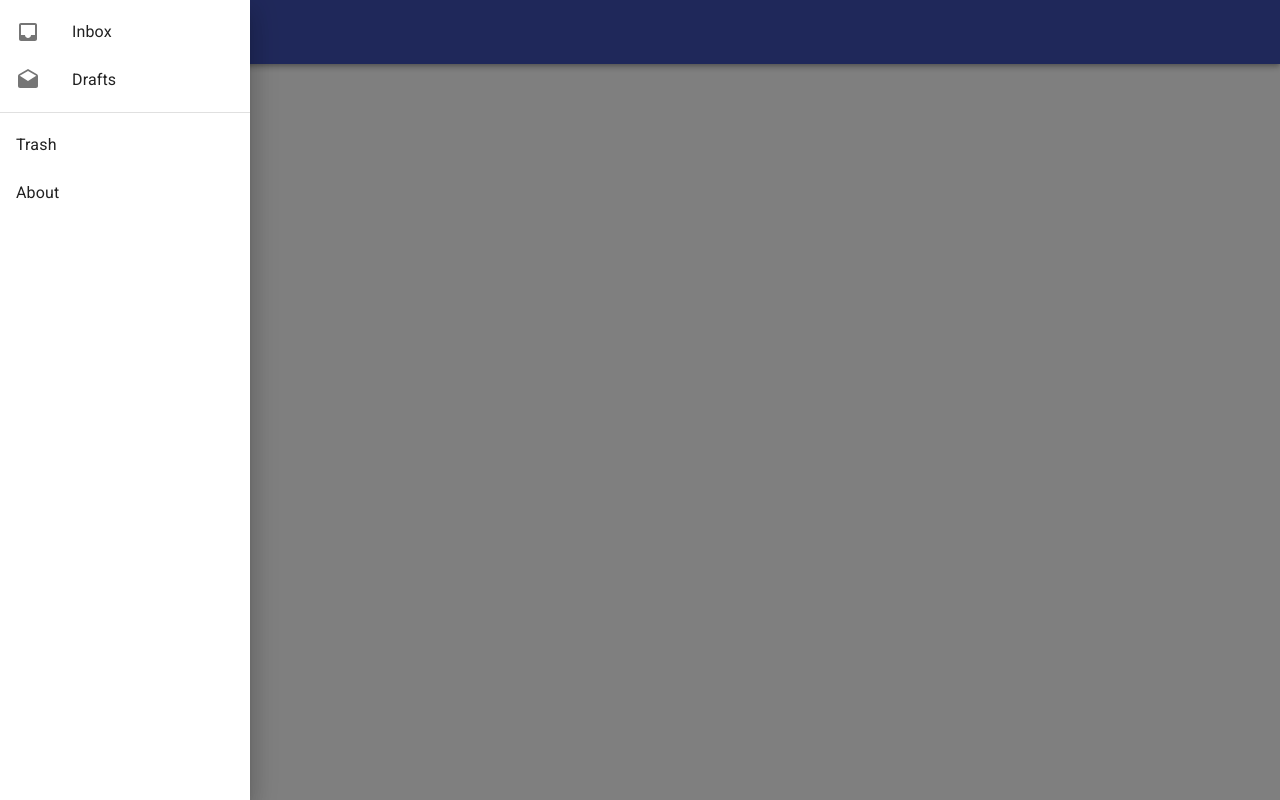
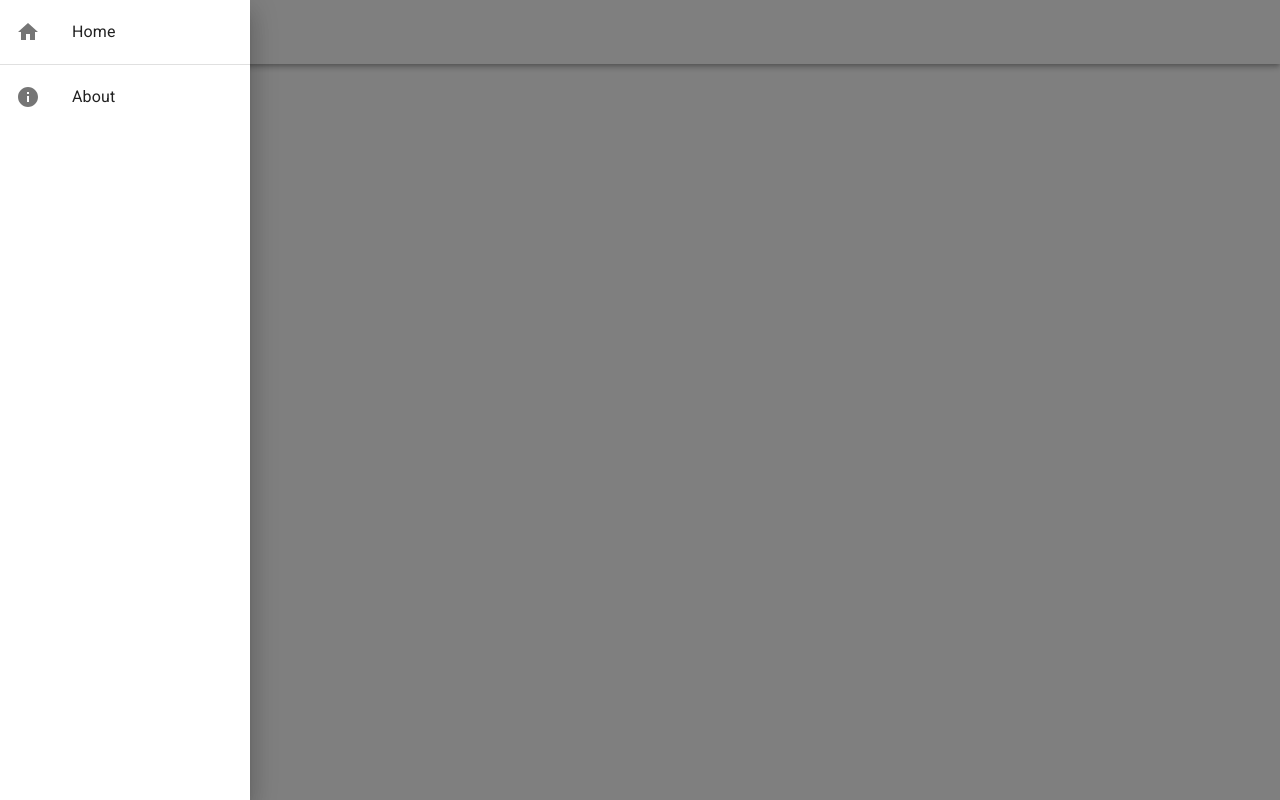
Before and after one commit to dhirajsriram/react-sample, a React (Create React App) app: page / in a window 1280 px wide. Both pictures are taken after a click on the button "menu". Built offline with nearby package versions, Linux system fonts and the light colour scheme.

Commit message:
Updates to menu

```diff
--- a/src/common/header/header.tsx
+++ b/src/common/header/header.tsx
@@ -41,7 +41,7 @@ export default function Header() {
 }
   return (
     <div className={classes.root}>
-      <AppBar position="static">
+      <AppBar position="static" color="inherit">
         <Toolbar>
           <IconButton onClick={toggleDrawer(true)} edge="start" className={classes.menuButton} color="inherit" aria-label="menu">
             <MenuIcon />
@@ -51,7 +51,7 @@ export default function Header() {
           </Typography>
         </Toolbar>
         <Drawer open={state.left} onClose={toggleDrawer(false)}>
-        <SideMenu></SideMenu>
+        <SideMenu toggleDrawer={toggleDrawer}></SideMenu>
       </Drawer>
       </AppBar>
     </div>
--- a/src/common/header/sidemenu/sidemenu.tsx
+++ b/src/common/header/sidemenu/sidemenu.tsx
@@ -1,12 +1,13 @@
 import React from 'react';
 import { createStyles, Theme, makeStyles } from '@material-ui/core/styles';
 import List from '@material-ui/core/List';
-import ListItem, { ListItemProps } from '@material-ui/core/ListItem';
+import ListItem from '@material-ui/core/ListItem';
 import ListItemIcon from '@material-ui/core/ListItemIcon';
 import ListItemText from '@material-ui/core/ListItemText';
 import Divider from '@material-ui/core/Divider';
-import InboxIcon from '@material-ui/icons/Inbox';
-import DraftsIcon from '@material-ui/icons/Drafts';
+import HomeIcon from '@material-ui/icons/Home';
+import InfoIcon from '@material-ui/icons/Info'
+import { Link } from 'react-router-dom';
 
 const useStyles = makeStyles((theme: Theme) =>
   createStyles({
@@ -17,37 +18,37 @@ const useStyles = makeStyles((theme: Theme) =>
   }),
 );
 
-function ListItemLink(props: ListItemProps<'a', { button?: true }>) {
-  return <ListItem button component="a" {...props} />;
+interface Props {
+  toggleDrawer : Function
 }
 
-export default function SideMenu() {
+export default function SideMenu(props:Props) {
   const classes = useStyles();
 
   return (
-    <div className={classes.root}>
+    <div className={classes.root}
+    role="presentation"
+      onClick={props.toggleDrawer(false)}
+      onKeyDown={props.toggleDrawer(false)}>
       <List component="nav" aria-label="main mailbox folders">
         <ListItem button>
-          <ListItemIcon>
-            <InboxIcon />
-          </ListItemIcon>
-          <ListItemText primary="Inbox" />
-        </ListItem>
-        <ListItem button>
-          <ListItemIcon>
-            <DraftsIcon />
-          </ListItemIcon>
-          <ListItemText primary="Drafts" />
+          <Link to="/" className="default-text">
+            <ListItemIcon>
+              <HomeIcon />
+            </ListItemIcon>
+            <ListItemText primary="Home" />
+          </Link>
         </ListItem>
       </List>
       <Divider />
       <List component="nav" aria-label="secondary mailbox folders">
         <ListItem button>
-          <ListItemText primary="Trash" />
+          <a href="https://github.com/dhirajsriram" className="default-text">
+            <ListItemIcon>
+              <InfoIcon />
+            </ListItemIcon>
+            <ListItemText primary="About" /></a>
         </ListItem>
-        <ListItemLink href="#simple-list">
-          <ListItemText primary="About" />
-        </ListItemLink>
       </List>
     </div>
   );
--- a/src/pages/home.tsx
+++ b/src/pages/home.tsx
@@ -3,7 +3,7 @@ import React from 'react';
 const Home: React.FC = () => {
   return (
     <div className="home-container">
-      <h1>HOME</h1>
+      <span>HOME</span>
     </div>
   );
 }
--- a/src/scss/base/_reset.scss
+++ b/src/scss/base/_reset.scss
@@ -1,4 +1,12 @@
 body,html{
     margin:0;
     padding:0;
+    .main-container{
+        padding:16px;
+    }
+    .default-text{
+        color: inherit;
+        text-decoration: none;
+        display: contents;
+    }
 }
```
